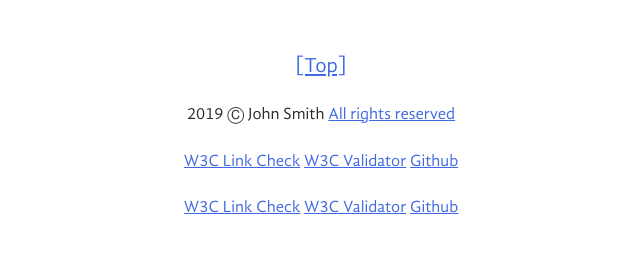
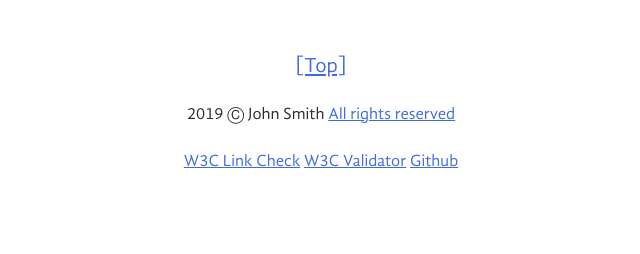
Before and after one commit to robertostrabelli/notscape-composer, a PHP site: page /2019-12-08_Hello-world.php in a window 1280 px wide. Shown: the part 1114-1368 px from the top of the page, without its empty margins (319-959 px from the left). After the commit the page ends 1282 px from the top, so only its background shows below. Run offline with PHP 8.4, Linux system fonts and the light colour scheme; data that the repository does not hold is empty.

Commit message:
Update 003.php

```diff
--- a/003.php
+++ b/003.php
@@ -23,14 +23,11 @@ $conteudor1 = '
 </span>
 <span role="separator">|</span>
 Tags: <span itemprop="keywords">';
-
 echo html_entity_decode($conteudor1, ENT_HTML5, "utf-8");
-
 $pgChaves = explode(',', $pgChaves);
 foreach($pgChaves as $link) { // if the site was installed in a directory and not in the domain or subdomain root, put the folder name like this /mysite/ between ' and " signs in the line below after $EnderecoSite
 echo '<span class="palavrachave"><a rel="category tag" href="https://www.qwant.com/?q='.htmlentities($link, ENT_QUOTES, "utf-8").'+site:' . htmlentities($EnderecoSite, ENT_QUOTES, "utf-8") . '" title="tag search" target="_blank">'.htmlentities($link, ENT_QUOTES, "utf-8").'</a></span>';
 }
-
 $conteudor3 = '
 </span>
 </small></p>
@@ -46,7 +43,6 @@ $conteudor3 = '
 <footer class="roda">
 <p><a href="#top">[Top]</a></p>
 ' . htmlentities($FooterInfo, ENT_HTML5, "utf-8") . '
-<p><small><a href="https://validator.w3.org/checklink?uri=' . $_SERVER["HTTP_HOST"] . $_SERVER["REQUEST_URI"] . '" rel="nofollow" title="W3C Validator link test">W3C Link Check</a> <a href="https://validator.w3.org/unicorn/check?ucn_uri=' . $_SERVER["HTTP_HOST"] . $_SERVER["REQUEST_URI"] . '" rel="nofollow" title="W3C Validator test">W3C Validator</a> <a href="https://github.com/robertostrabelli/notscape-composer" target="_blank" title="Github project">Github</a></small></p>
 </footer>
 </body>
 </html>
```
